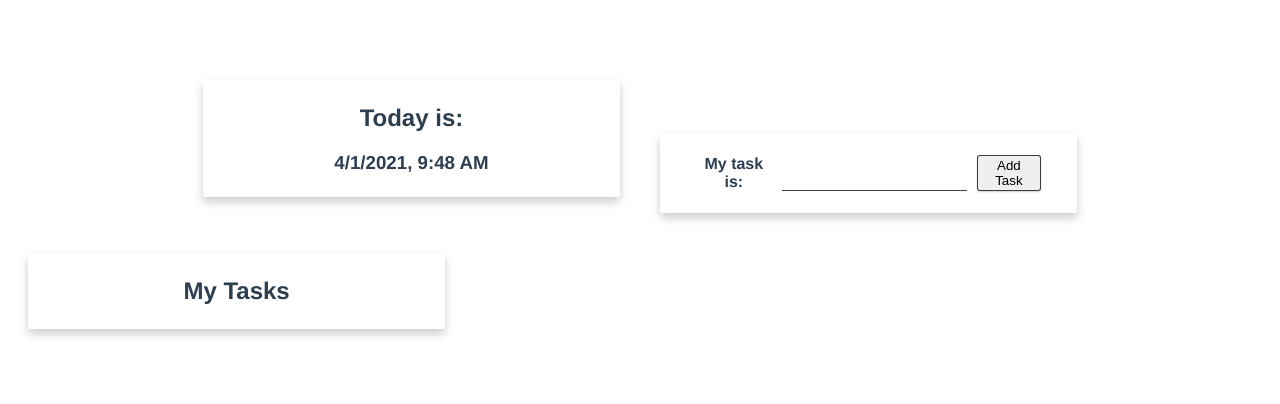
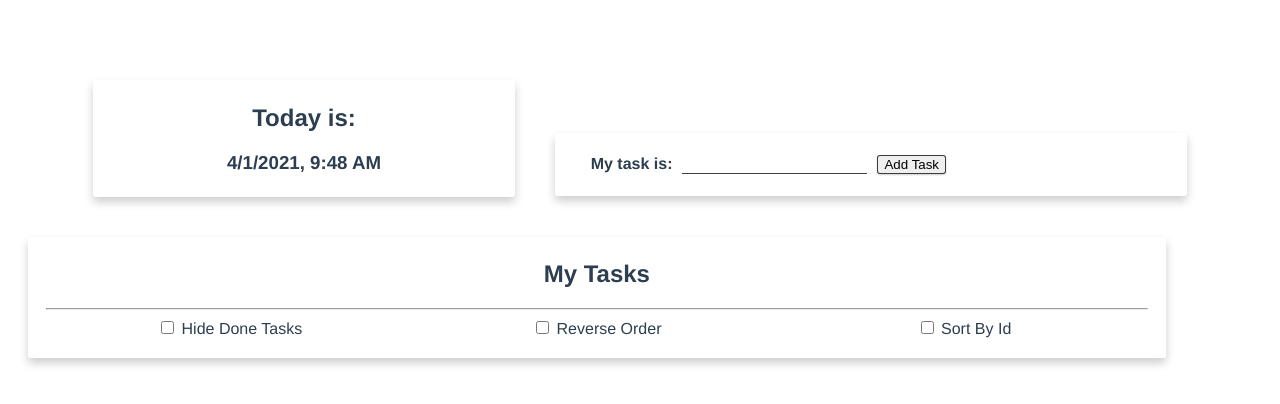
Before and after one commit to Chantelsky/vue-task-app, a Vue app: page / in a window 1280 px wide. Shown: the top 404 px of the page. Built offline with nearby package versions, Linux system fonts and the light colour scheme.

Commit message:
added data props to affect how data is displayed/ordered

```diff
--- a/src/App.vue
+++ b/src/App.vue
@@ -6,6 +6,34 @@
       <div class="cardBox">
         <div class="container">
           <h2>My Tasks</h2>
+          <hr />
+          <div class="col-4">
+            <input
+              v-model="hideDone"
+              type="checkbox"
+              id="hideDone"
+              name="hideDone"
+            />
+            <label for="hideDone"> Hide Done Tasks </label>
+          </div>
+          <div class="col-4">
+            <input
+              v-model="reverse"
+              type="checkbox"
+              id="reverse"
+              name="reverse"
+            />
+            <label for="reverse"> Reverse Order </label>
+          </div>
+          <div class="col-4">
+            <input
+              v-model="sortById"
+              type="checkbox"
+              id="sortById"
+              name="sortById"
+            />
+            <label for="sortById"> Sort By Id </label>
+          </div>
           <ul class="taskList">
             <li
               v-for="(taskItem, index) in displayList"
@@ -14,9 +42,9 @@
               <input
                 type="checkbox"
                 :checked="!!taskItem.finishedAt"
-                @input="changeStatus(index)"
+                @input="changeStatus(taskItem.id)"
               />
-              {{ taskItem.task }}
+              #{{ taskItem.id }} - {{ taskItem.task }}
               <span v-if="taskItem.finishedAt">
                 | Done at:
                 {{ formatDate(taskItem.finishedAt) }}
@@ -40,10 +68,31 @@ export default {
   },
   data: () => ({
     taskList: [],
+    hideDone: false,
+    reverse: false,
+    sortById: false,
   }),
   computed: {
+    baseList() {
+      return [...this.taskList].map((i, index) => ({
+        ...i,
+        id: index + 1,
+      }));
+    },
+    filteredList() {
+      return this.hideDone
+        ? [...this.baseList].filter((i) => !i.finishedAt)
+        : [...this.baseList];
+    },
+    sortedList() {
+      return [...this.filteredList].sort((a, b) =>
+        this.sortById ? b.id - a.id : (a.finishedAt || 0) - (b.finishedAt || 0)
+      );
+    },
     displayList() {
-      return this.taskList;
+      const taskList = [...this.sortedList];
+
+      return this.reverse ? taskList.reverse() : taskList;
     },
   },
   methods: {
@@ -71,8 +120,8 @@ export default {
         finishedAt: undefined,
       });
     },
-    changeStatus(taskIndex) {
-      const task = this.$data.taskList[taskIndex];
+    changeStatus(taskId) {
+      const task = this.taskList[taskId - 1];
       if (task.finishedAt) {
         task.finishedAt = undefined;
       } else {
--- a/src/style.css
+++ b/src/style.css
@@ -10,7 +10,7 @@
 .cardBox {
   box-shadow: 0 5px 10px 0 rgba(0, 0, 0, 0.2);
   transition: 0.3s linear;
-  max-width: 33%;
+  max-width: 90%;
   border-radius: 3px;
   margin: 20px;
 }
```
